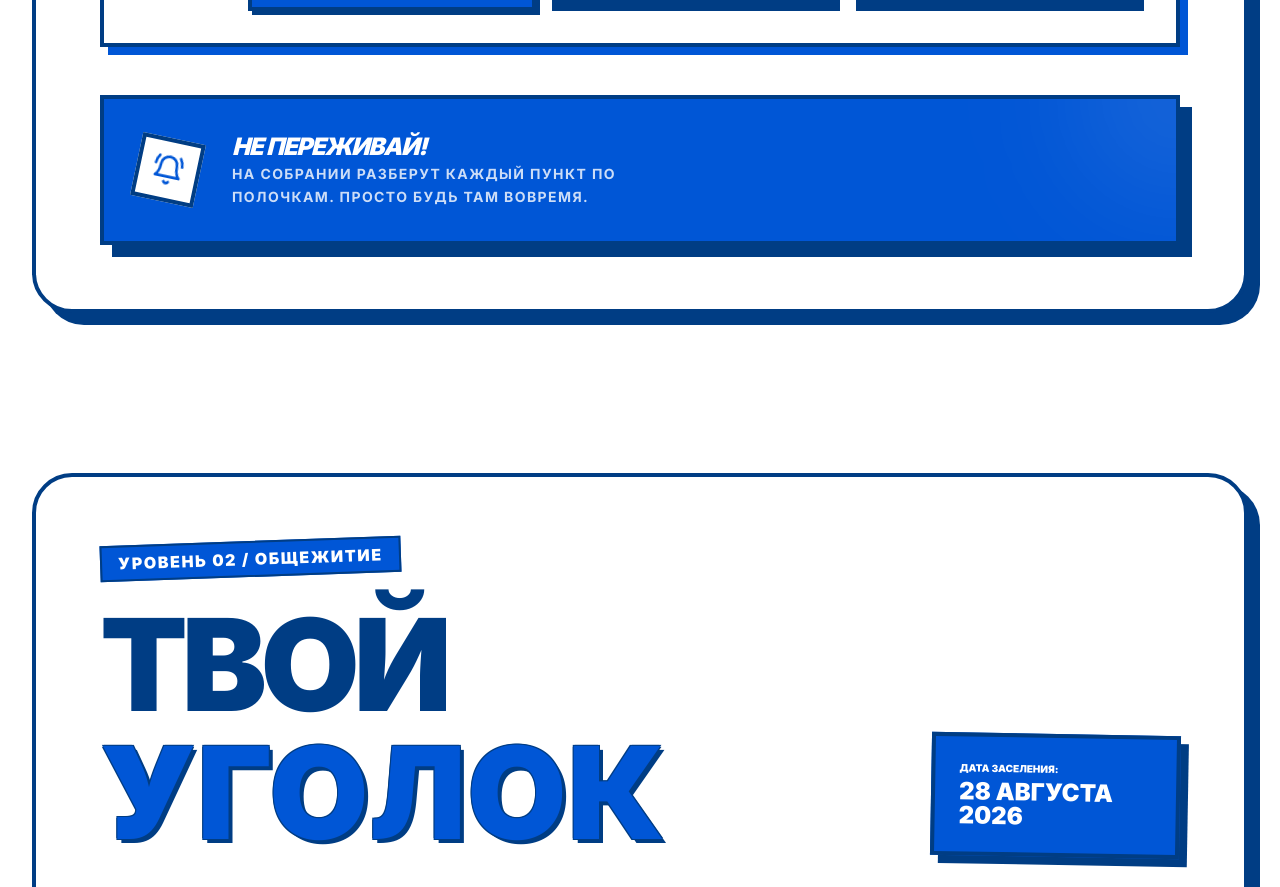
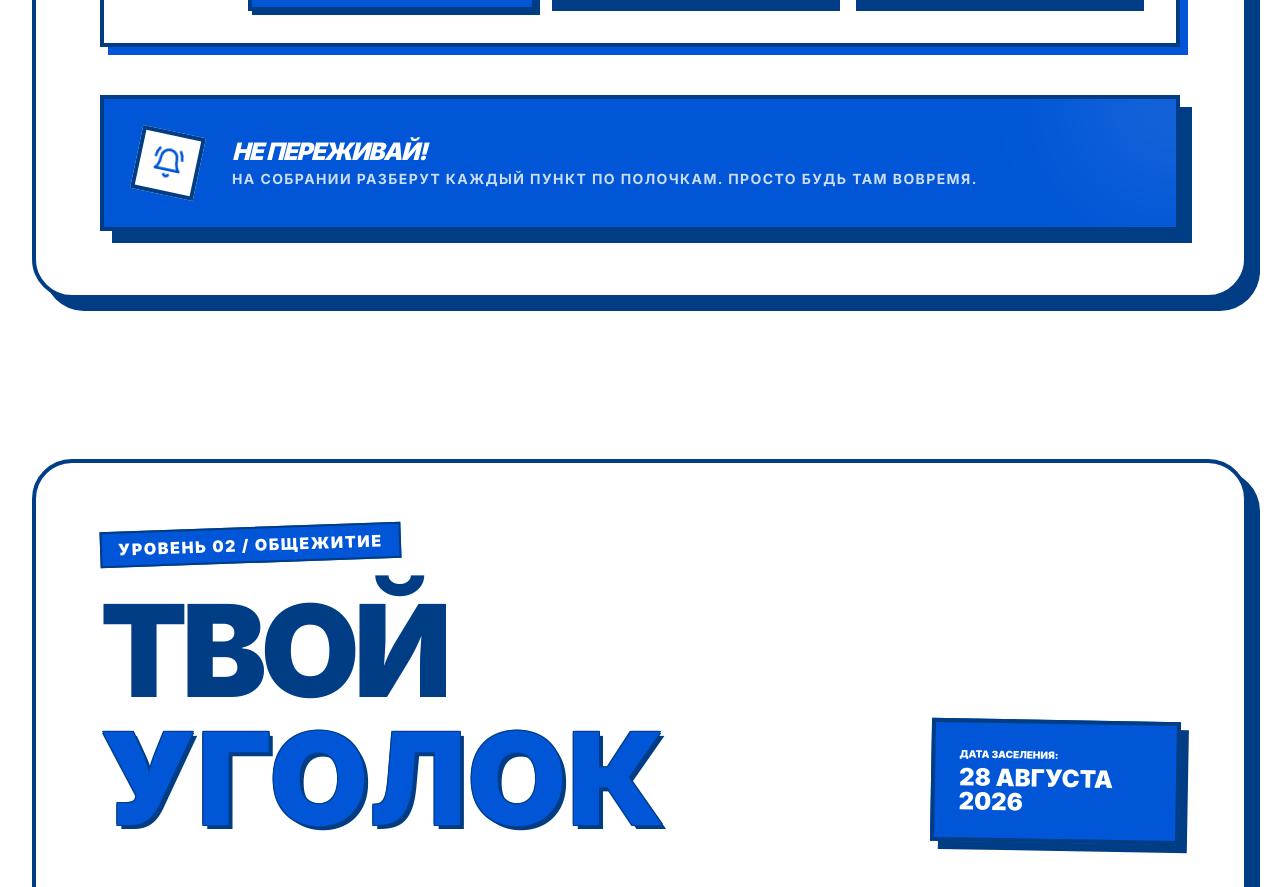
Before and after one commit to Germanfo1uli/SibsutWebPage, a Next.js app in the folder webpage/: page /freshmen in a window 1280 px wide. Shown: the part 2520-3407 px from the top of the page. Built offline with nearby package versions, Linux system fonts and the light colour scheme.

Commit message:
feat/Косметическое изменение текста

```diff
--- a/webpage/src/app/freshmen/components/StepsSection.tsx
+++ b/webpage/src/app/freshmen/components/StepsSection.tsx
@@ -165,13 +165,13 @@ export default function StepsSection() {
 
                     <div className="p-4 sm:p-6 md:p-8 bg-[var(--accent)] text-white border-2 sm:border-4 border-[var(--foreground)] flex flex-col items-center md:flex-row md:items-center md:justify-between gap-4 md:gap-6 shadow-[6px_6px_0px_0px_var(--foreground)] sm:shadow-[12px_12px_0px_0px_var(--foreground)] relative overflow-hidden">
                         <div className="absolute top-0 right-0 w-32 sm:w-48 h-32 sm:h-48 bg-white/10 rounded-full blur-3xl -mr-12 sm:-mr-24 -mt-12 sm:-mt-24" />
-                        <div className="flex flex-col items-center md:flex-row md:items-center gap-3 md:gap-8 relative z-10 text-center md:text-left">
-                            <div className="hidden md:flex h-16 w-16 items-center justify-center bg-white text-[var(--accent)] border-4 border-[var(--foreground)] rotate-12">
+                        <div className="flex flex-col items-center md:flex-row md:items-center gap-3 md:gap-8 relative z-10 text-center md:text-left w-full">
+                            <div className="hidden md:flex h-16 w-16 shrink-0 items-center justify-center bg-white text-[var(--accent)] border-4 border-[var(--foreground)] rotate-12">
                                 <LuBellRing size={32} className="animate-ring" />
                             </div>
-                            <div>
+                            <div className="flex-1">
                                 <h4 className="text-lg sm:text-2xl font-black uppercase italic tracking-tighter">НЕ ПЕРЕЖИВАЙ!</h4>
-                                <p className="text-[9px] sm:text-xs md:text-sm font-bold opacity-80 uppercase tracking-widest leading-relaxed max-w-md mx-auto md:mx-0">
+                                <p className="text-[9px] sm:text-xs md:text-sm font-bold opacity-80 uppercase tracking-widest leading-relaxed">
                                     На собрании разберут каждый пункт по полочкам. Просто будь там вовремя.
                                 </p>
                             </div>
```
